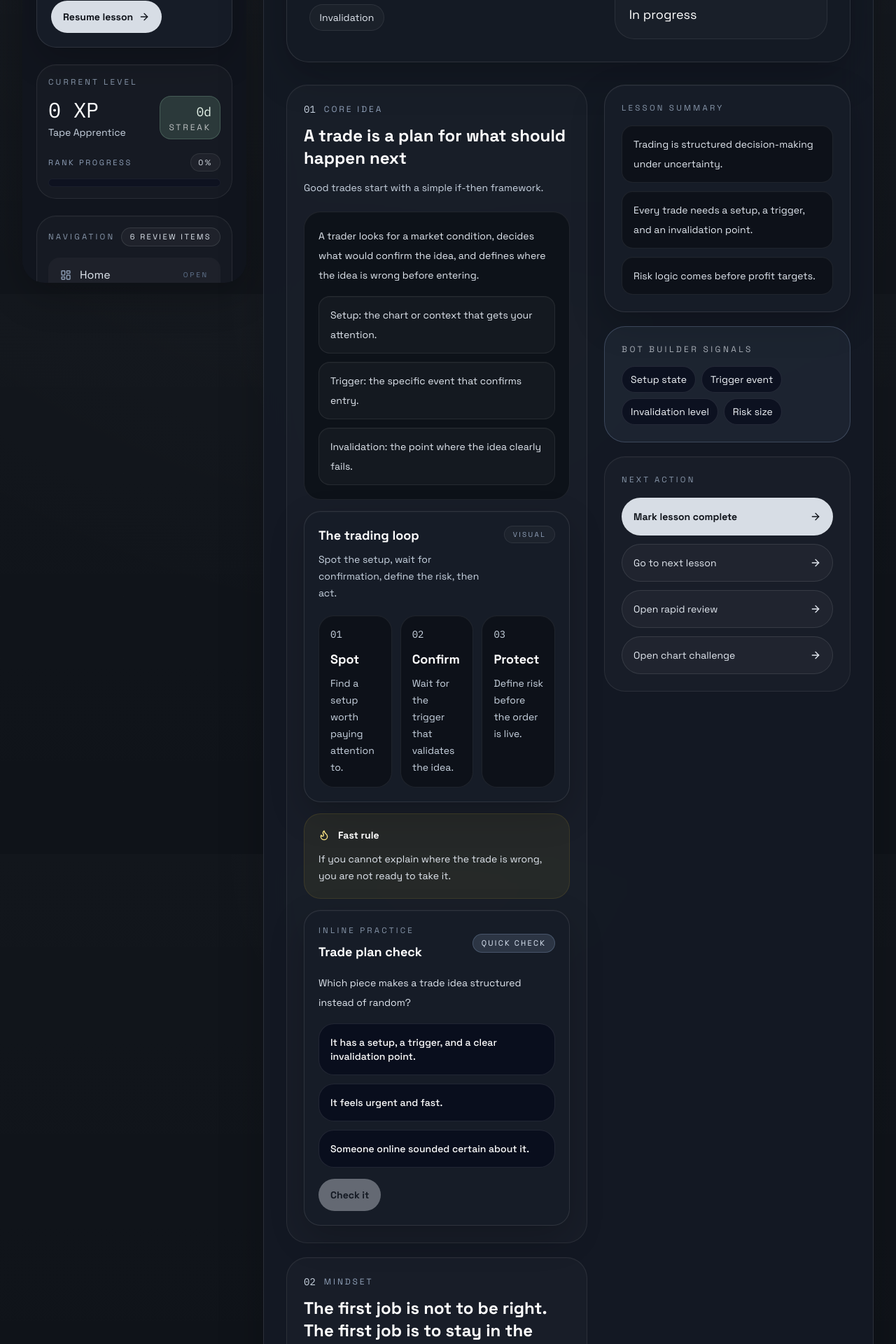
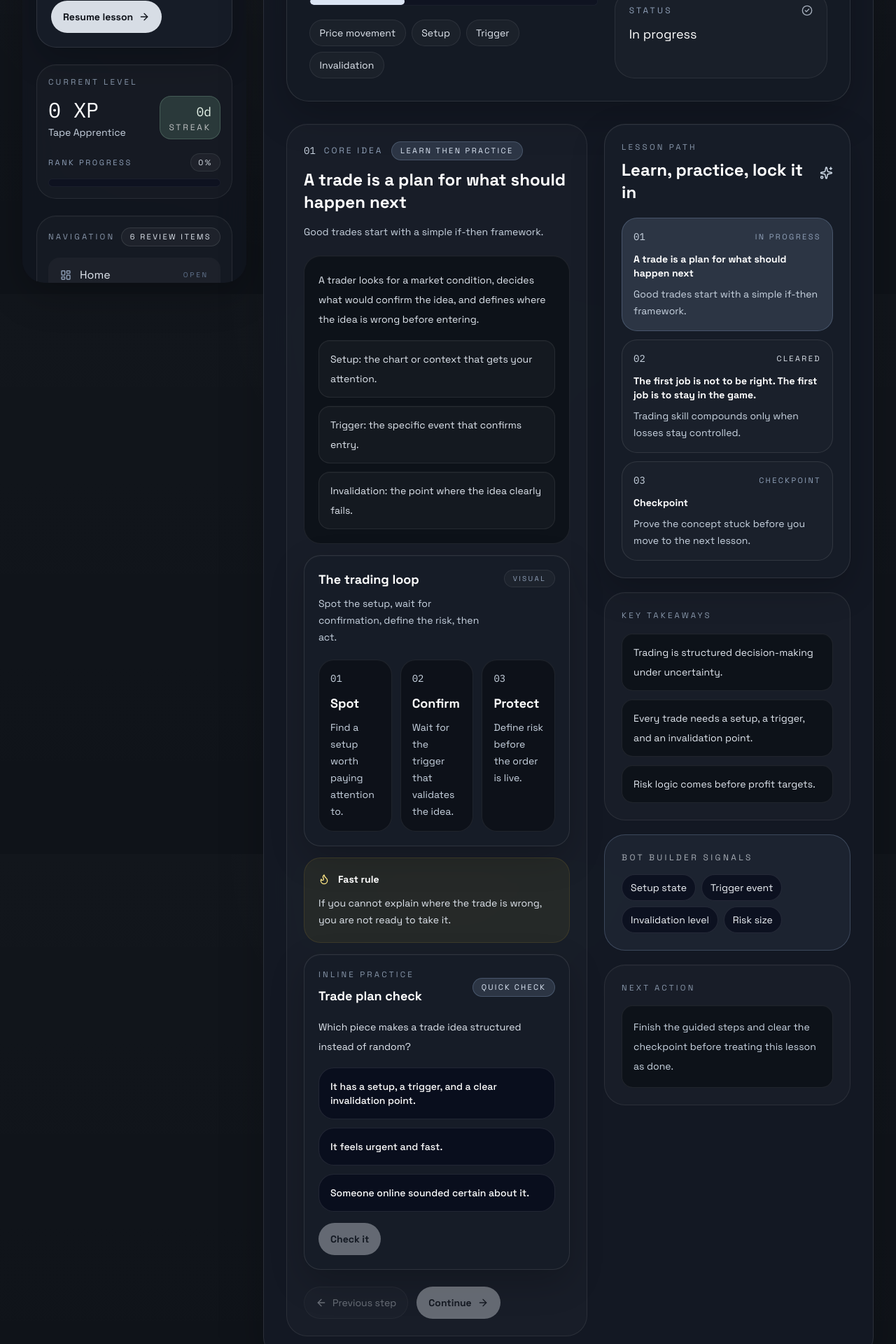
Before and after one commit to LandaverryDev/landy-trades-lab, a Next.js app: page /lesson/what-is-trading in a window 1280 px wide. Shown: the part 380-2300 px from the top of the page at 70% size. Built offline with nearby package versions, Linux system fonts and the light colour scheme.

Commit message:
feat: rebuild guided lesson flow

```diff
--- a/src/features/lesson/lesson-blocks.tsx
+++ b/src/features/lesson/lesson-blocks.tsx
@@ -5,7 +5,15 @@ import { ArrowRight, Bot, Flame, ShieldAlert, Sparkles } from "lucide-react";
 
 import type { LessonBlock, LessonImageBlock, LessonQuickCheckBlock } from "@/types/trading";
 
-export function LessonBlocks({ blocks }: { blocks: LessonBlock[] }) {
+export function LessonBlocks({
+  blocks,
+  completedQuickCheckIds = [],
+  onQuickCheckComplete,
+}: {
+  blocks: LessonBlock[];
+  completedQuickCheckIds?: string[];
+  onQuickCheckComplete?: (blockId: string) => void;
+}) {
   return (
     <div className="mt-5 grid gap-4">
       {blocks.map((block) => {
@@ -70,7 +78,14 @@ export function LessonBlocks({ blocks }: { blocks: LessonBlock[] }) {
             return <LessonVisualCard key={block.id} block={block} />;
 
           case "quick-check":
-            return <InlineQuickCheck key={block.id} block={block} />;
+            return (
+              <InlineQuickCheck
+                key={block.id}
+                block={block}
+                completed={completedQuickCheckIds.includes(block.id)}
+                onComplete={onQuickCheckComplete}
+              />
+            );
 
           default:
             return null;
@@ -80,10 +95,30 @@ export function LessonBlocks({ blocks }: { blocks: LessonBlock[] }) {
   );
 }
 
-function InlineQuickCheck({ block }: { block: LessonQuickCheckBlock }) {
+function InlineQuickCheck({
+  block,
+  completed,
+  onComplete,
+}: {
+  block: LessonQuickCheckBlock;
+  completed: boolean;
+  onComplete?: (blockId: string) => void;
+}) {
   const [selectedChoiceId, setSelectedChoiceId] = useState<string | null>(null);
   const [submitted, setSubmitted] = useState(false);
   const isCorrect = selectedChoiceId === block.correctChoiceId;
+
+  function handleSubmit() {
+    if (!selectedChoiceId) {
+      return;
+    }
+
+    setSubmitted(true);
+
+    if (!completed) {
+      onComplete?.(block.id);
+    }
+  }
 
   return (
     <div className="course-card-raised rounded-[24px] p-5">
@@ -92,8 +127,12 @@ function InlineQuickCheck({ block }: { block: LessonQuickCheckBlock }) {
           <p className="eyebrow-label">Inline Practice</p>
           <h3 className="mt-2 text-lg font-semibold text-white">{block.title}</h3>
         </div>
-        <span className="course-chip-accent rounded-full px-3 py-1 text-[11px] uppercase tracking-[0.2em]">
-          Quick check
+        <span
+          className={`rounded-full px-3 py-1 text-[11px] uppercase tracking-[0.2em] ${
+            completed ? "course-chip-success" : "course-chip-accent"
+          }`}
+        >
+          {completed ? "Cleared" : "Quick check"}
         </span>
       </div>
 
@@ -142,7 +181,7 @@ function InlineQuickCheck({ block }: { block: LessonQuickCheckBlock }) {
           <button
             type="button"
             disabled={!selectedChoiceId}
-            onClick={() => setSubmitted(true)}
+            onClick={handleSubmit}
             className="course-button-primary focus-visible-ring px-4 py-3 text-sm disabled:cursor-not-allowed disabled:opacity-40"
           >
             Check it
--- a/src/features/lesson/lesson-checkpoint.tsx
+++ b/src/features/lesson/lesson-checkpoint.tsx
@@ -5,7 +5,13 @@ import { ArrowRight, RotateCcw } from "lucide-react";
 
 import type { LessonCheckpoint } from "@/types/trading";
 
-export function LessonCheckpointCard({ checkpoint }: { checkpoint: LessonCheckpoint }) {
+export function LessonCheckpointCard({
+  checkpoint,
+  onComplete,
+}: {
+  checkpoint: LessonCheckpoint;
+  onComplete?: () => void;
+}) {
   const [questionIndex, setQuestionIndex] = useState(0);
   const [selectedChoiceId, setSelectedChoiceId] = useState<string | null>(null);
   const [submitted, setSubmitted] = useState(false);
@@ -30,6 +36,7 @@ export function LessonCheckpointCard({ checkpoint }: { checkpoint: LessonCheckpo
   function handleNext() {
     if (questionIndex === checkpoint.questions.length - 1) {
       setCompleted(true);
+      onComplete?.();
       return;
     }
 
--- a/src/features/lesson/lesson-view.tsx
+++ b/src/features/lesson/lesson-view.tsx
@@ -1,25 +1,58 @@
 "use client";
 
 import Link from "next/link";
-import type { ComponentType } from "react";
-import { ArrowRight, BrainCircuit, CheckCircle2 } from "lucide-react";
+import { useState, type ComponentType } from "react";
+import { ArrowLeft, ArrowRight, BrainCircuit, CheckCircle2, Sparkles } from "lucide-react";
 
+import { ProgressBar } from "@/components/ui/progress-bar";
 import { LessonBlocks } from "@/features/lesson/lesson-blocks";
 import { LessonCheckpointCard } from "@/features/lesson/lesson-checkpoint";
 import { getLessonBySlug, getLessonCheckpointBySlug, getModuleBySlug } from "@/lib/course";
 import { recordLessonCompletion, useLearningProgress } from "@/lib/learning-progress";
+import type { LessonSection } from "@/types/trading";
 
 export function LessonView({ lessonSlug }: { lessonSlug: string }) {
   const lesson = getLessonBySlug(lessonSlug);
   const { raw } = useLearningProgress();
+  const learningModule = lesson ? getModuleBySlug(lesson.moduleSlug) : undefined;
+  const checkpoint = lesson ? getLessonCheckpointBySlug(lesson.slug) : undefined;
+  const isCompleted = lesson ? raw.completedLessonSlugs.includes(lesson.slug) : false;
+  const lessonSections = lesson?.sections ?? [];
+  const [currentStepIndex, setCurrentStepIndex] = useState(0);
+  const [completedQuickCheckIds, setCompletedQuickCheckIds] = useState<string[]>([]);
+  const [lessonCleared, setLessonCleared] = useState(isCompleted);
+  const [checkpointCleared, setCheckpointCleared] = useState(isCompleted);
+  const lessonDone = lessonCleared || isCompleted;
+  const totalSteps = lessonSections.length + (checkpoint ? 1 : 0);
+  const currentSection = currentStepIndex < lessonSections.length ? lessonSections[currentStepIndex] : null;
+  const completedSections = lessonSections.filter((section) => isSectionCleared(section, completedQuickCheckIds)).length;
+  const completedSteps = checkpoint ? completedSections + (checkpointCleared ? 1 : 0) : completedSections;
+  const progressPercent = totalSteps > 0 ? Math.round((completedSteps / totalSteps) * 100) : 0;
+
+  function handleQuickCheckComplete(blockId: string) {
+    setCompletedQuickCheckIds((current) => (current.includes(blockId) ? current : [...current, blockId]));
+  }
+
+  function handleLessonComplete() {
+    if (!lesson || lessonDone) {
+      return;
+    }
+
+    recordLessonCompletion(lesson.slug);
+    setLessonCleared(true);
+  }
+
+  function handleCheckpointComplete() {
+    setCheckpointCleared(true);
+    handleLessonComplete();
+  }
+
+  const sectionCleared = currentSection ? isSectionCleared(currentSection, completedQuickCheckIds) : checkpointCleared;
+  const isCheckpointStep = Boolean(checkpoint) && currentStepIndex === lessonSections.length;
 
   if (!lesson) {
     return null;
   }
-
-  const learningModule = getModuleBySlug(lesson.moduleSlug);
-  const checkpoint = getLessonCheckpointBySlug(lesson.slug);
-  const isCompleted = raw.completedLessonSlugs.includes(lesson.slug);
 
   return (
     <div className="space-y-8">
@@ -41,11 +74,18 @@ export function LessonView({ lessonSlug }: { lessonSlug: string }) {
 
         <div className="mt-6 grid gap-6 xl:grid-cols-[minmax(0,1.15fr)_minmax(260px,0.85fr)]">
           <div>
-            <p className="eyebrow-label">Lesson</p>
+            <p className="eyebrow-label">Guided Lesson</p>
             <h1 className="mt-3 max-w-4xl text-4xl font-semibold tracking-tight text-white sm:text-5xl">
               {lesson.title}
             </h1>
             <p className="section-copy mt-4 max-w-3xl text-base">{lesson.summary}</p>
+
+            <div className="mt-5 max-w-xl">
+              <ProgressBar
+                value={progressPercent}
+                label={`Step ${Math.min(currentStepIndex + 1, totalSteps)} of ${totalSteps}`}
+              />
+            </div>
 
             <div className="mt-5 flex flex-wrap gap-2">
               {lesson.keyTerms.map((term) => (
@@ -58,31 +98,148 @@ export function LessonView({ lessonSlug }: { lessonSlug: string }) {
 
           <div className="grid gap-4">
             <InfoCard label="Objective" value={lesson.objective} icon={BrainCircuit} />
-            <InfoCard label="Status" value={isCompleted ? "Completed" : "In progress"} icon={CheckCircle2} />
+            <InfoCard label="Status" value={lessonDone ? "Completed" : "In progress"} icon={CheckCircle2} />
           </div>
         </div>
       </section>
 
       <section className="grid gap-6 xl:grid-cols-[minmax(0,1.1fr)_minmax(280px,0.9fr)]">
         <div className="space-y-5">
-          {lesson.sections.map((section, index) => (
-            <article key={section.id} className="course-card rounded-[30px] p-6">
+          {currentSection ? (
+            <article className="course-card rounded-[30px] p-6">
               <div className="flex flex-wrap items-center gap-3">
-                <span className="font-mono text-sm text-slate-300">{String(index + 1).padStart(2, "0")}</span>
-                <span className="text-xs uppercase tracking-[0.24em] text-slate-400">{section.eyebrow}</span>
+                <span className="font-mono text-sm text-slate-300">
+                  {String(currentStepIndex + 1).padStart(2, "0")}
+                </span>
+                <span className="text-xs uppercase tracking-[0.24em] text-slate-400">{currentSection.eyebrow}</span>
+                <span
+                  className={`rounded-full px-3 py-1 text-[11px] uppercase tracking-[0.22em] ${
+                    sectionCleared ? "course-chip-success" : "course-chip-accent"
+                  }`}
+                >
+                  {sectionCleared ? "Step cleared" : "Learn then practice"}
+                </span>
               </div>
-              <h2 className="mt-3 text-2xl font-semibold text-white">{section.title}</h2>
-              <p className="mt-3 text-sm leading-7 text-slate-300">{section.summary}</p>
-              <LessonBlocks blocks={section.blocks} />
+              <h2 className="mt-3 text-2xl font-semibold text-white">{currentSection.title}</h2>
+              <p className="mt-3 text-sm leading-7 text-slate-300">{currentSection.summary}</p>
+              <LessonBlocks
+                blocks={currentSection.blocks}
+                completedQuickCheckIds={completedQuickCheckIds}
+                onQuickCheckComplete={handleQuickCheckComplete}
+              />
+
+              <div className="mt-6 flex flex-wrap gap-3">
+                <button
+                  type="button"
+                  onClick={() => setCurrentStepIndex((value) => Math.max(value - 1, 0))}
+                  disabled={currentStepIndex === 0}
+                  className="course-button-secondary focus-visible-ring px-4 py-3 text-sm disabled:cursor-not-allowed disabled:opacity-40"
+                >
+                  <ArrowLeft className="h-4 w-4" />
+                  Previous step
+                </button>
+                <button
+                  type="button"
+                  onClick={() => setCurrentStepIndex((value) => Math.min(value + 1, totalSteps - 1))}
+                  disabled={!sectionCleared}
+                  className="course-button-primary focus-visible-ring px-4 py-3 text-sm disabled:cursor-not-allowed disabled:opacity-40"
+                >
+                  Continue
+                  <ArrowRight className="h-4 w-4" />
+                </button>
+              </div>
             </article>
-          ))}
+          ) : null}
 
-          {checkpoint ? <LessonCheckpointCard checkpoint={checkpoint} /> : null}
+          {isCheckpointStep && checkpoint ? (
+            <LessonCheckpointCard checkpoint={checkpoint} onComplete={handleCheckpointComplete} />
+          ) : null}
+
+          {!checkpoint && currentStepIndex === lesson.sections.length - 1 && sectionCleared && !lessonDone ? (
+            <article className="course-accent-panel rounded-[30px] p-6">
+              <p className="text-xs uppercase tracking-[0.28em] text-slate-200/70">Lock It In</p>
+              <h2 className="mt-3 text-2xl font-semibold text-white">Finish the lesson and move forward.</h2>
+              <p className="mt-3 text-sm leading-7 text-slate-300">
+                You reached the end of the guided lesson flow. Mark it complete only after the idea feels clear enough
+                to explain back in your own words.
+              </p>
+              <button
+                type="button"
+                onClick={handleLessonComplete}
+                className="course-button-primary focus-visible-ring mt-5 px-4 py-3 text-sm"
+              >
+                Complete lesson
+                <ArrowRight className="h-4 w-4" />
+              </button>
+            </article>
+          ) : null}
         </div>
 
         <div className="space-y-5">
           <aside className="course-card-raised rounded-[30px] p-6">
-            <p className="eyebrow-label">Lesson Summary</p>
+            <div className="flex items-center justify-between gap-3">
+              <div>
+                <p className="eyebrow-label">Lesson Path</p>
+                <h2 className="mt-2 text-2xl font-semibold text-white">Learn, practice, lock it in</h2>
+              </div>
+              <Sparkles className="h-5 w-5 text-slate-300" />
+            </div>
+
+            <div className="mt-5 space-y-3">
+              {lesson.sections.map((section, index) => {
+                const cleared = isSectionCleared(section, completedQuickCheckIds);
+                const active = index === currentStepIndex;
+
+                return (
+                  <button
+                    key={section.id}
+                    type="button"
+                    onClick={() => setCurrentStepIndex(index)}
+                    className={`w-full rounded-[22px] border p-4 text-left transition ${
+                      active
+                        ? "border-[var(--accent-border)] bg-[var(--accent)]"
+                        : "border-white/10 bg-white/[0.02] hover:bg-white/[0.05]"
+                    }`}
+                  >
+                    <div className="flex items-center justify-between gap-3">
+                      <p className="font-mono text-sm text-slate-300">{String(index + 1).padStart(2, "0")}</p>
+                      <span className={`text-[11px] uppercase tracking-[0.22em] ${cleared ? "text-slate-200" : "text-slate-400"}`}>
+                        {cleared ? "Cleared" : "In progress"}
+                      </span>
+                    </div>
+                    <p className="mt-3 text-sm font-semibold text-white">{section.title}</p>
+                    <p className="mt-2 text-sm leading-6 text-slate-300">{section.summary}</p>
+                  </button>
+                );
+              })}
+
+              {checkpoint ? (
+                <button
+                  type="button"
+                  onClick={() => setCurrentStepIndex(lessonSections.length)}
+                  className={`w-full rounded-[22px] border p-4 text-left transition ${
+                    isCheckpointStep
+                      ? "border-[var(--accent-border)] bg-[var(--accent)]"
+                      : "border-white/10 bg-white/[0.02] hover:bg-white/[0.05]"
+                  }`}
+                >
+                  <div className="flex items-center justify-between gap-3">
+                    <p className="font-mono text-sm text-slate-300">{String(lessonSections.length + 1).padStart(2, "0")}</p>
+                    <span className={`text-[11px] uppercase tracking-[0.22em] ${checkpointCleared ? "text-slate-200" : "text-slate-400"}`}>
+                      {checkpointCleared ? "Cleared" : "Checkpoint"}
+                    </span>
+                  </div>
+                  <p className="mt-3 text-sm font-semibold text-white">Checkpoint</p>
+                  <p className="mt-2 text-sm leading-6 text-slate-300">
+                    Prove the concept stuck before you move to the next lesson.
+                  </p>
+                </button>
+              ) : null}
+            </div>
+          </aside>
+
+          <aside className="course-card rounded-[30px] p-6">
+            <p className="eyebrow-label">Key Takeaways</p>
             <div className="mt-4 space-y-3">
               {lesson.takeaways.map((takeaway) => (
                 <div key={takeaway} className="course-inset rounded-2xl px-4 py-3 text-sm leading-7 text-slate-200">
@@ -106,18 +263,17 @@ export function LessonView({ lessonSlug }: { lessonSlug: string }) {
           <aside className="course-card rounded-[30px] p-6">
             <p className="eyebrow-label">Next Action</p>
             <div className="mt-4 grid gap-3">
-              {!isCompleted ? (
-                <button
-                  type="button"
-                  onClick={() => recordLessonCompletion(lesson.slug)}
-                  className="course-button-primary focus-visible-ring justify-between rounded-2xl px-4 py-4 text-sm"
-                >
-                  Mark lesson complete
-                  <ArrowRight className="h-4 w-4" />
-                </button>
-              ) : null}
+              {!lessonDone ? (
+                <div className="course-inset rounded-2xl p-4 text-sm leading-7 text-slate-300">
+                  Finish the guided steps and clear the checkpoint before treating this lesson as done.
+                </div>
+              ) : (
+                <div className="course-inset rounded-2xl p-4 text-sm leading-7 text-slate-200">
+                  Lesson cleared. Move forward while the concept is still fresh.
+                </div>
+              )}
 
-              {lesson.nextLessonSlug ? (
+              {lesson.nextLessonSlug && lessonDone ? (
                 <Link
                   href={`/lesson/${lesson.nextLessonSlug}`}
                   className="course-button-secondary focus-visible-ring justify-between rounded-2xl px-4 py-4 text-sm transition hover:bg-white/[0.06]"
@@ -127,7 +283,7 @@ export function LessonView({ lessonSlug }: { lessonSlug: string }) {
                 </Link>
               ) : null}
 
-              {learningModule?.drillSlug ? (
+              {learningModule?.drillSlug && lessonDone ? (
                 <Link
                   href={`/drill/${learningModule.drillSlug}`}
                   className="course-button-secondary focus-visible-ring justify-between rounded-2xl px-4 py-4 text-sm transition hover:bg-white/[0.06]"
@@ -137,7 +293,7 @@ export function LessonView({ lessonSlug }: { lessonSlug: string }) {
                 </Link>
               ) : null}
 
-              {learningModule?.chartChallengeSlug ? (
+              {learningModule?.chartChallengeSlug && lessonDone ? (
                 <Link
                   href={`/chart-challenge/${learningModule.chartChallengeSlug}`}
                   className="course-button-secondary focus-visible-ring justify-between rounded-2xl px-4 py-4 text-sm transition hover:bg-white/[0.06]"
@@ -152,6 +308,11 @@ export function LessonView({ lessonSlug }: { lessonSlug: string }) {
       </section>
     </div>
   );
+}
+
+function isSectionCleared(section: LessonSection, completedQuickCheckIds: string[]) {
+  const quickCheckIds = section.blocks.filter((block) => block.type === "quick-check").map((block) => block.id);
+  return quickCheckIds.length === 0 || quickCheckIds.every((id) => completedQuickCheckIds.includes(id));
 }
 
 function InfoCard({
```
